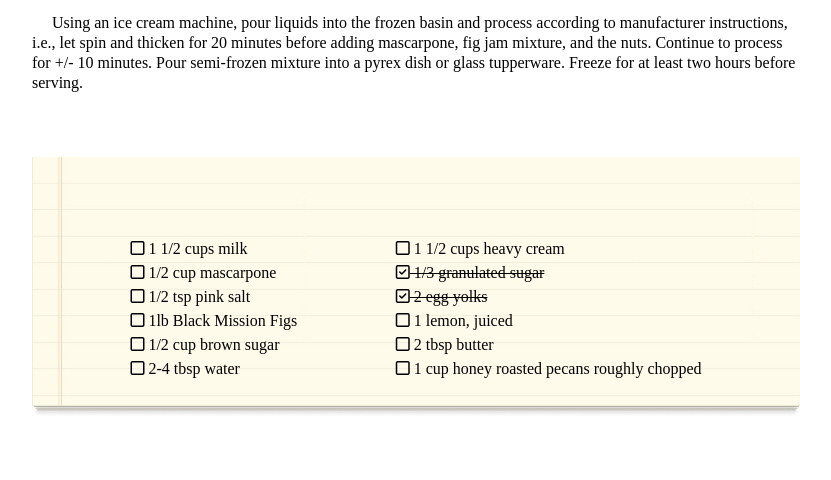
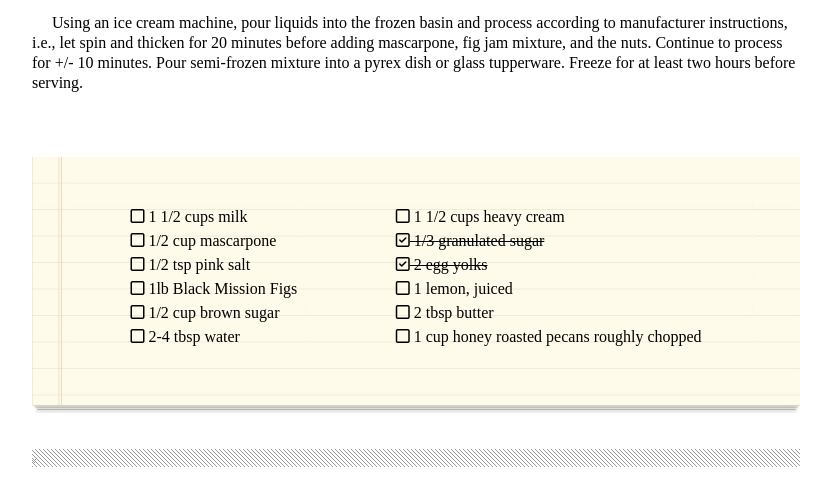
Before and after one commit to ethan-luxton/chocolate-pizza-2, a plain HTML site: page index.html in a window 1280 px wide. Shown: the part 986-1466 px from the top of the page, without its empty margins (224-1055 px from the left). Drawn offline with Linux system fonts and the light colour scheme.

Commit message:
Fixed spacing

```diff
--- a/styles.css
+++ b/styles.css
@@ -98,9 +98,10 @@ main > #listcontainer {
     margin-left: auto;
     margin-right: auto;
     margin-top: 3rem;
+    padding-bottom: 4rem;
     background-image:url("img/list-bg.png");
     width: 100%;
-    height: 19rem;
+
     background-repeat: no-repeat;
     background-size: 100%;
     justify-content: space-evenly;
@@ -108,12 +109,12 @@ main > #listcontainer {
 main > div > #list1 > ul {
     list-style: none;
     line-height: 1.5rem;
-    margin-top: 5rem;
+    margin-top: 3rem;
 }
 main > div > #list2 > ul {
     list-style: none;
     line-height: 1.5rem;
-    margin-top: 5rem;
+    margin-top: 3rem;
 }
 #pre-footer {
     display: flex;
```
